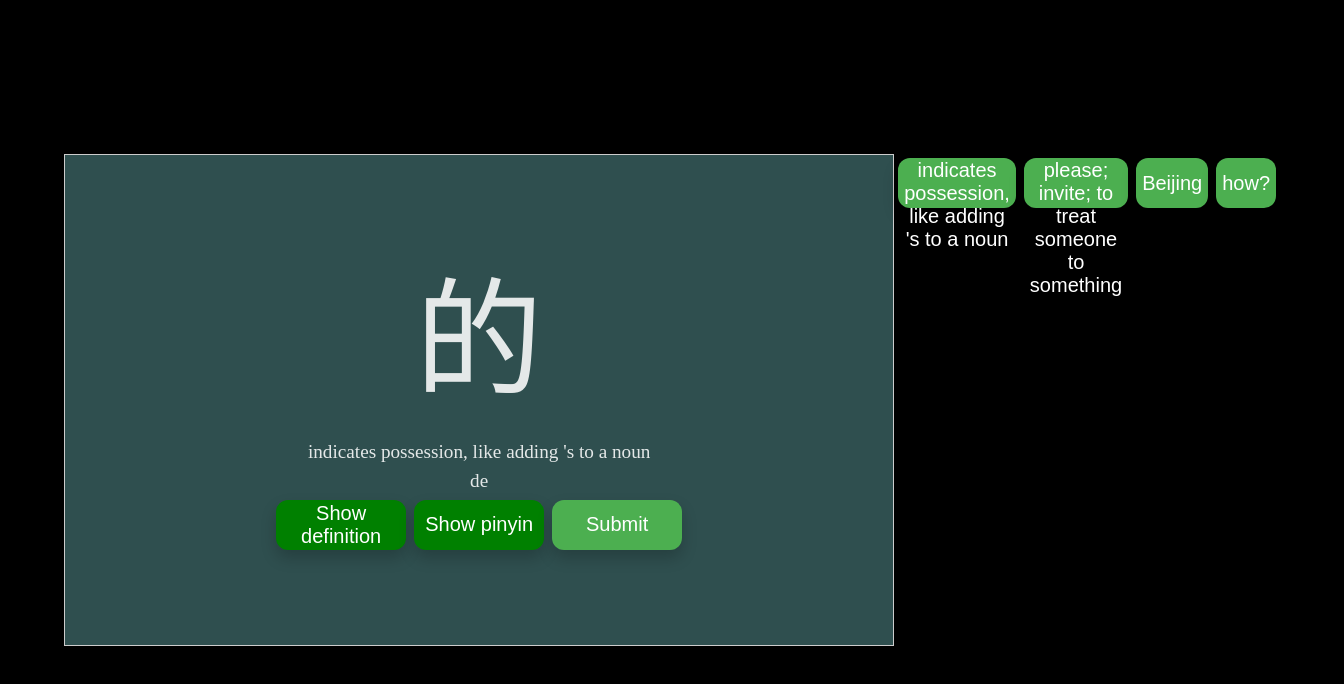
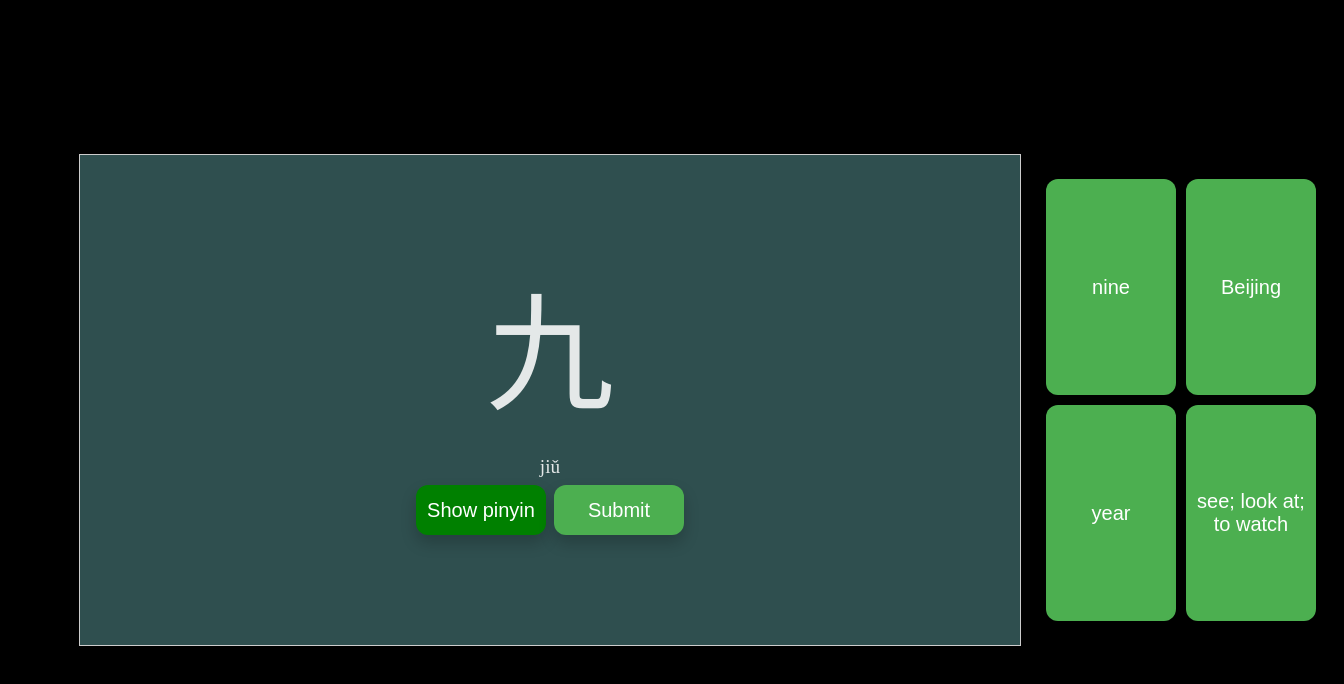
Before and after one commit to MathiasHv18/HanziTest, a Vue app: page /flashCardsGame in a window 1280 px wide. Shown: the top 684 px of the page, 1344 px wide, since content can reach past the window. Built offline with nearby package versions, Linux system fonts and the light colour scheme.

Commit message:
Detects if correct/wrong asnwer

```diff
--- a/src/components/FlashCardsGame.vue
+++ b/src/components/FlashCardsGame.vue
@@ -3,20 +3,8 @@
     <div class="flashCard">
       <div v-if="hskData.length > 0">
         <p>{{ hskData[currentIndex].simplified }}</p>
-        <p v-if="showDefinition == true">{{ hskData[currentIndex].english }}</p>
-        <p v-else>&nbsp</p>
         <p v-if="showPinyin == true">{{ hskData[currentIndex].pinyin }}</p>
         <p v-else>&nbsp</p>
-        <button
-          class="showDefinition"
-          @click="toggleDefinition"
-          v-bind:class="{
-            'button-green': showDefinition,
-            'button-red': !showDefinition,
-          }"
-        >
-          Show definition
-        </button>
         <button
           class="showPinyin"
           @click="togglePinyin"
@@ -30,9 +18,16 @@
         <button class="Submit" @click="handleSubmit">Submit</button>
       </div>
     </div>
-    <button class="optionButton" v-for="(option, index) in options" :key="index">
-      {{ option }}
-    </button>
+    <div class="options">
+      <button
+        class="optionButton"
+        @click="handleSubmit(index)"
+        v-for="(option, index) in options"
+        :key="index"
+      >
+        {{ option }}
+      </button>
+    </div>
   </div>
 </template>
 
@@ -48,25 +43,22 @@ export default {
       showDefinition: true,
       showPinyin: true,
       options: [],
+      usedIndices: [],
     };
   },
   created() {
+    this.currentIndex = Math.floor(Math.random() * this.hskData.length);
     this.setOptions();
   },
   methods: {
-    Submit() {
-      if (this.currentIndex < this.hskData.length - 1) {
-        this.currentIndex++;
-      } else {
-        this.currentIndex = 0;
-      }
-    },
     toggleDefinition() {
       this.showDefinition = !this.showDefinition;
     },
+
     togglePinyin() {
       this.showPinyin = !this.showPinyin;
     },
+
     shuffleArray(array) {
       for (let i = array.length - 1; i > 0; i--) {
         const j = Math.floor(Math.random() * (i + 1));
@@ -74,6 +66,7 @@ export default {
       }
       return array;
     },
+
     setOptions() {
       const randomIncorrectAnswers = [];
       const correctAnswer = this.hskData[this.currentIndex].english;
@@ -89,10 +82,22 @@ export default {
       this.options = this.shuffleArray(this.options);
     },
 
-    handleSubmit(){
-      this.Submit();
+    handleSubmit(selectedIndex) {
+      const correctIndex = this.options.indexOf(
+        this.hskData[this.currentIndex].english
+      );
+      if (selectedIndex === correctIndex) {
+        console.log("Correct answer!");
+      } else {
+        console.log("Incorrect answer!");
+      }
+      this.currentIndex = Math.floor(Math.random() * this.hskData.length);
+      while (this.usedIndices.includes(this.currentIndex)) {
+        this.currentIndex = Math.floor(Math.random() * this.hskData.length);
+      }
+      this.usedIndices.push(this.currentIndex);
       this.setOptions();
-    }
+    },
   },
 };
 </script>
--- a/src/components/Home.vue
+++ b/src/components/Home.vue
@@ -17,8 +17,8 @@
         <h1 class="instructionsGame">Instructions of the game:</h1>
         <p>
           You will be given a random Chinese word and you will have to choose,
-          from the sentences given, the one where the word is correctly used. 16
-          seconds will be given to answer each question.
+          from the words given, the correct one. The duration you have will
+          depend on the difficulty you choose.
         </p>
       </div>
     </div>
--- /dev/null
+++ b/src/components/finalScoreGame.vue
@@ -0,0 +1,2 @@
+<template></template>
+<script></script>
--- a/src/styles/flashCards.css
+++ b/src/styles/flashCards.css
@@ -1,6 +1,5 @@
 .flashCard {
   font-family: "Noto Sans SC", sans-serif;
-  flex: 70%;
 }
 
 .optionButton,
@@ -57,10 +56,19 @@
   color: black;
 }
 
-.options {
-  flex: 30%;
-}
-
 .game {
   display: flex;
 }
+
+.options {
+  margin: 20px;
+  display: flex;
+  flex-direction: column;
+  flex-wrap: wrap;
+  justify-content: center;
+}
+
+.optionButton {
+  flex: 1 0 45%; /* This will make the buttons take up approximately half the width of .options, allowing for two buttons per row. Adjust as needed. */
+  margin: 5px; /* Add some margin around the buttons */
+}
```
